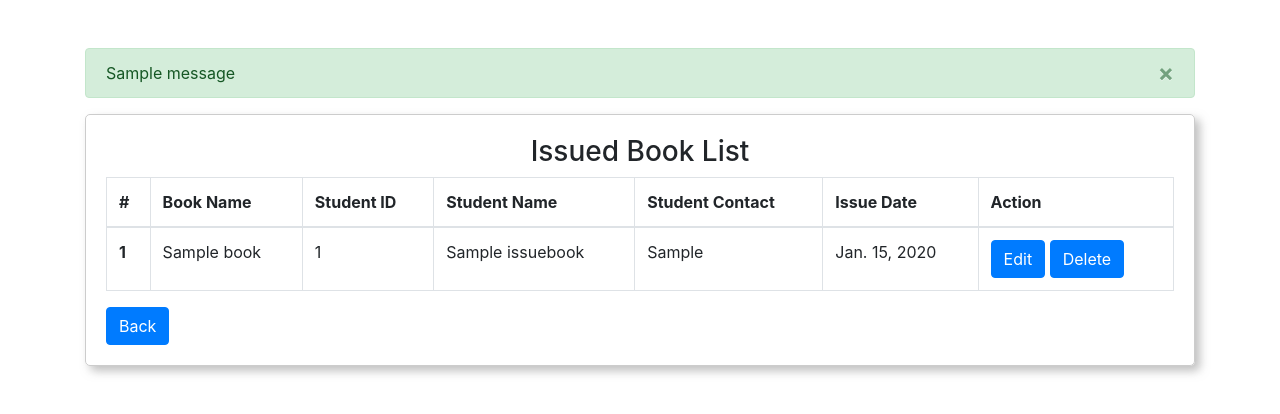
After one commit to tariqprolines/library-management-system, a Django app: page /viewissuedbooks in a window 1280 px wide. The commit adds this page. Shown: the top 414 px of the page. Run offline with Django 3.2, Linux system fonts and the light colour scheme; tables that the repository leaves empty hold one stand-in row (values such as "Sample post"); one stand-in notice (Sample message) is shown; some libraries are stand-ins or nearby versions.

Commit message:
Implement Librarian Funtionality

```diff
--- a/lsmanage/admin.py
+++ b/lsmanage/admin.py
@@ -1,4 +1,5 @@
 from django.contrib import admin
-from .models import Book
+from .models import Book, IssueBook
 
 admin.site.register(Book)
+admin.site.register(IssueBook)
--- a/lsmanage/models.py
+++ b/lsmanage/models.py
@@ -10,7 +10,18 @@ class Book(models.Model):
 	quantity=models.IntegerField(default=0)
 	issued=models.IntegerField(default=0)
 	created_date=models.DateField(auto_now_add=True)
-	user=models.ForeignKey(User, on_delete=models.CASCADE)
+	user=models.ForeignKey(User, null=True, blank=True,on_delete=models.SET_NULL)
 
 	def __str__(self):
 		return self.name
+
+class IssueBook(models.Model):
+	id= models.AutoField(primary_key=True)
+	student_id=models.IntegerField(null=True, blank=True)
+	student_name=models.CharField(max_length=30, null=True, blank=True)
+	student_contact=models.CharField(max_length=20, null=True, blank=True)
+	issued_date=models.DateField(auto_now_add=True)
+	book= models.ForeignKey(Book, on_delete=models.CASCADE)
+
+	def __str__(self):
+		return self.student_name
--- a/lsmanage/templates/lsmanage/librarian_dashboard.html
+++ b/lsmanage/templates/lsmanage/librarian_dashboard.html
@@ -13,13 +13,13 @@
           <a href="{% url 'view-books' %}" class="anc d-flex justify-content-center">View Books</a>
         </div>
         <div class="form-group anc-form-group">
-          <a href="#" class="anc d-flex justify-content-center">Issue Book</a>
+          <a href="{% url 'issue-book'%}" class="anc d-flex justify-content-center">Issue Book</a>
         </div>
         <div class="form-group anc-form-group">
-          <a href="#" class="anc d-flex justify-content-center">View Issued Book</a>
+          <a href="{% url 'view-issued-books'%}" class="anc d-flex justify-content-center">View Issued Books</a>
         </div>
         <div class="form-group anc-form-group">
-          <a href="#" class="anc d-flex justify-content-center">Return Book</a>
+          <a href="{% url 'return-book'%}" class="anc d-flex justify-content-center">Return Book</a>
         </div>
          <div class="form-group anc-form-group">
           <a href="{%url 'logout'%}" class="anc d-flex justify-content-center">Logout</a>
--- /dev/null
+++ b/lsmanage/templates/lsmanage/view_issued_books.html
@@ -0,0 +1,50 @@
+{%extends 'lsmanage/base.html'%}
+{%block title%}Library Management System{% endblock %}
+{% load crispy_forms_tags %}
+{%block content%}
+      <div class="container my-5">
+         {% if messages %}
+                   {% for message in messages %}
+                        <div class="alert alert-dismissible fade show {{ message.tags }}" role="alert">
+                           {{ message }}
+                           <button type="button" class="close" data-dismiss="alert" aria-label="Close">
+                               <span aria-hidden="true">&times;</span>
+                           </button>
+                        </div>
+                   {% endfor %}
+             {% endif %}
+        <div class="login-form">
+            <h3>Issued Book List</h3>
+             <table class="table table-bordered">
+  <thead>
+    <tr>
+      <th scope="col">#</th>
+      <th scope="col">Book Name</th>
+      <th scope="col">Student ID</th>
+      <th scope="col">Student Name</th>
+      <th scope="col">Student Contact</th>
+      <th scope="col">Issue Date</th>
+      <th scope="col">Action</th>
+    </tr>
+  </thead>
+  <tbody>
+    {%for book in issued_books%}
+    <tr>
+      <th scope="row">{{book.id}}</th>
+      <td>{{book.book.name}}</td>
+      <td>{{book.student_id}}</td>
+      <td>{{book.student_name}}</td>
+      <td>{{book.student_contact}}</td>
+      <td>{{book.issued_date}}</td>
+      <td><a href="#" class='btn btn-primary'>Edit</a>
+        <a href="/deletelibrarian/{{book.id}}" class='btn btn-primary' onclick="return confirm('Are you want to delete?')">Delete</a>
+      </td>
+    </tr>
+    {% endfor %}
+
+  </tbody>
+</table>
+<a href="{% url 'librarian-dashboard'%}" class='btn btn-primary'>Back</a>
+         </div>
+      </div>
+{% endblock %}
--- a/lsmanage/urls.py
+++ b/lsmanage/urls.py
@@ -16,5 +16,7 @@ urlpatterns = [
     path('addbook', views.add_book, name='add-book'),
     path('viewbooks', views.view_books, name='view-books'),
     path('issuebook', views.issue_book, name='issue-book'),
+    path('viewissuedbooks', views.view_issued_books, name='view-issued-books'),
+    path('returnbooks', views.return_book, name='return-book'),
     path('logout', views.logout, name='logout'),
 ]
--- a/lsmanage/views.py
+++ b/lsmanage/views.py
@@ -1,9 +1,10 @@
+from django.contrib.auth.decorators import login_required
 from django.shortcuts import render, HttpResponse, redirect, get_object_or_404
 from django.contrib.auth import login, authenticate,logout as auth_logout
-from .forms import UserForm, BookForm
+from .forms import UserForm, BookForm, IssueBookForm, ReturnBookForm
 from django.contrib import messages
 from django.contrib.auth.models import User
-from .models import Book
+from .models import Book, IssueBook
 
 def index(request):
     return render(request,'lsmanage/index.html')
@@ -22,9 +23,11 @@ def admin_login(request):
                 messages.error(request, 'Username or Password is not correct!')
         return render(request,'lsmanage/adminlogin.html')
 
+@login_required(login_url='/adminlogin')
 def admin_dashboard(request):
     return render(request,'lsmanage/admin_dashboard.html')
 
+@login_required(login_url='/adminlogin')
 def add_librarian(request):
     if request.method == 'POST':
         user_form = UserForm(request.POST)
@@ -39,10 +42,12 @@ def add_librarian(request):
         'user_form': user_form
     })
 
+@login_required(login_url='/adminlogin')
 def view_librarian(request):
     librarians = User.objects.filter(is_staff=False)
     return render(request,'lsmanage/view_librarian.html',{'librarians':librarians})
 
+@login_required(login_url='/adminlogin')
 def delete_librarian(request,id):
     username=User.objects.filter(id=id)
     dellibrarian= User.objects.filter(id=id).delete()
@@ -67,9 +72,11 @@ def librarian_login(request):
                     messages.error(request, 'Username or Password is not correct!')
         return render(request, 'lsmanage/librarian_login.html')
 
+@login_required(login_url='/librarianlogin')
 def librarian_dashboard(request):
     return render(request,'lsmanage/librarian_dashboard.html')
 
+@login_required(login_url='/librarianlogin')
 def add_book(request):
     if request.method=='POST':
         book_form=BookForm(request.POST)
@@ -84,11 +91,50 @@ def add_book(request):
     else:
         book_form=BookForm()
     return render(request, 'lsmanage/add_book.html',{'book_form':book_form})
+
+@login_required(login_url='/librarianlogin')
 def view_books(request):
     books=Book.objects.all()
     return render(request, 'lsmanage/view_books.html',{'books':books})
+
 def issue_book(request):
-    return HttpResponse('Issue Book')
+    if request.method== 'POST':
+        issuebook_form= IssueBookForm(request.POST)
+        if issuebook_form.is_valid:
+            book_id=request.POST.get('book')
+            stud_id=request.POST.get('student_id')
+            studentname=request.POST.get('student_name')
+            issued_book_status= IssueBook.objects.filter(student_id=stud_id,book_id=book_id)
+            if issued_book_status is not None:
+                messages.warning(request,f'{studentname} already has this book.')
+            else:
+                books=Book.objects.filter(id=book_id).values('quantity','issued')[0]
+                if book['quantity'] > 0:
+                    quantity=books['quantity']-1
+                    issued = books['issued']+1
+                    update_book= Book.objects.filter(id=book_id).update(quantity=quantity,issued=issued)
+                    issuebook_form.save()
+                    messages.success(request,f'Book has been issued to "{studentname}"')
+                else:
+                    messages.warning(request, 'This book has not enough quantiy for issue.')
+        else:
+            messages.error(request,'Something Wrong in form submission.')
+    else:
+        issuebook_form=IssueBookForm()
+    return render(request,'lsmanage/issue_book.html', {'issuebook_form':issuebook_form})
+
+def view_issued_books(request):
+    issued_books= IssueBook.objects.all().select_related('book')
+    return render(request, 'lsmanage/view_issued_books.html',{'issued_books':issued_books})
+
+def return_book(request):
+    if request.method == 'POST':
+        return_form=ReturnBookForm(request.POST)
+        if return_form.is_valid:
+            messages.success(request,'Book has returned successfully.')
+    else:
+        return_form=ReturnBookForm()
+    return render(request, 'lsmanage/return_book.html',{'return_form':return_form})
 
 def logout(request):
     auth_logout(request)
```
Also changed, not shown: lsmanage/forms.py (+19 -1 lines), lsmanage/templates/lsmanage/issue_book.html (added, +26 -0 lines), lsmanage/templates/lsmanage/return_book.html (added, +25 -0 lines), lsmanage/migrations/0010_auto_20190709_1219.py (added), lsmanage/migrations/0011_auto_20190709_1221.py (added).
